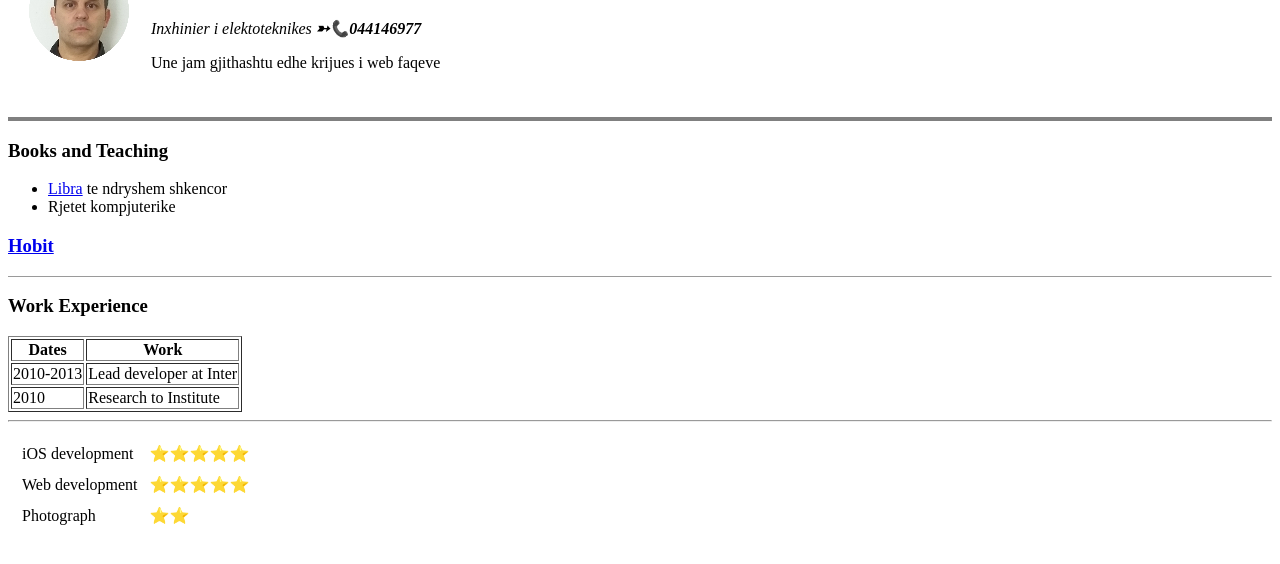
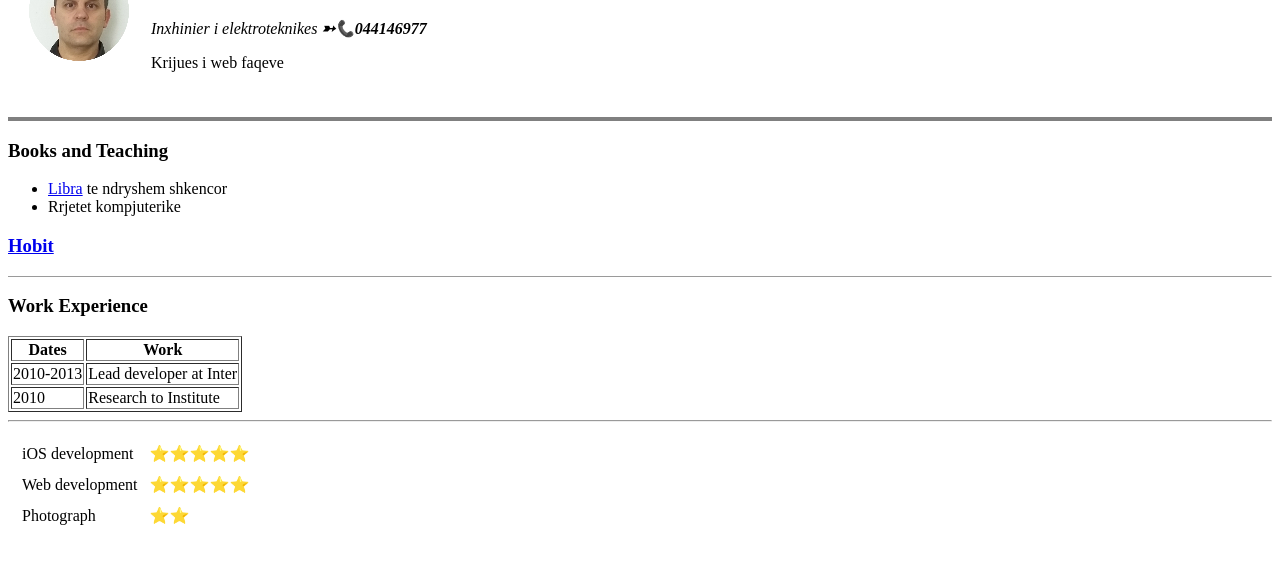
Before and after one commit to Xhedo/cv, a plain HTML site: page index.html in a window 1280 px wide. Shown: the part 90-654 px from the top of the page. Drawn offline with Linux system fonts and the light colour scheme.

Commit message:
Add files via upload

```diff
--- a/index.html
+++ b/index.html
@@ -17,9 +17,9 @@
       <td><img src="image/Xhevda.png" alt="Xhevda ne foto"></td>
       <td>
         <h1>Xhevdet Çerkini</h1>
-        <p><em>Inxhinier i elektoteknikes <strong>➳📞044146977</strong></em>
+        <p><em>Inxhinier i elektroteknikes <strong>➳📞044146977</strong></em>
         </p>
-        <p>Une jam gjithashtu edhe krijues i web faqeve</p>
+        <p> Krijues i web faqeve</p>
       </td>
     </tr>
 </body>
@@ -29,7 +29,7 @@
 <h3>Books and Teaching</h3>
 <ul type="i">
   <li><a href="https://lithub.com/why-dont-i-read-all-my-books/">Libra</a> te ndryshem shkencor</li>
-  <li>Rjetet kompjuterike</li>
+  <li>Rrjetet kompjuterike</li>
 </ul>
 <h3><a href="hobbies.html">Hobit</a></h3>
 <hr size="1">
```
